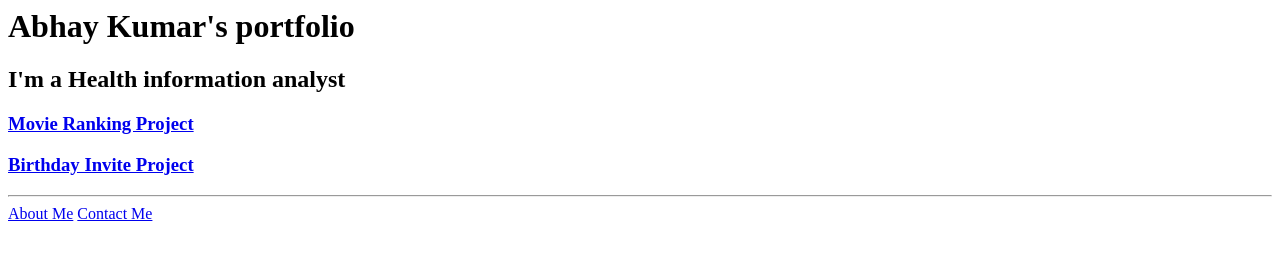
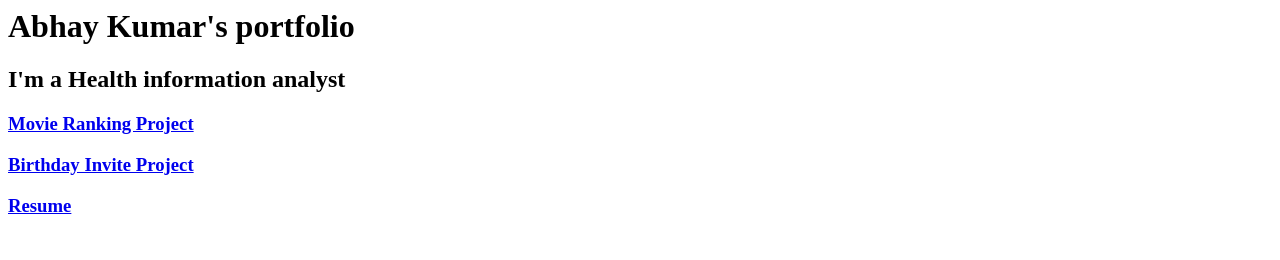
Before and after one commit to abhayk264/Html-portfolio, a plain HTML site: page index.html in a window 1280 px wide. Drawn offline with Linux system fonts and the light colour scheme.

Commit message:
Update index.html

```diff
--- a/index.html
+++ b/index.html
@@ -11,9 +11,7 @@
 
       <h3><a href="./public/birthday-invite.html">Birthday Invite Project</a></h3>
 
-      <hr />
-      <a href="./public/about.html">About Me</a>
-      <a href="./public/contact.html">Contact Me</a>
+      <h3><a href="../Resume/index1.hmtl"> Resume </a></h3>
 
 
     </body>
```
